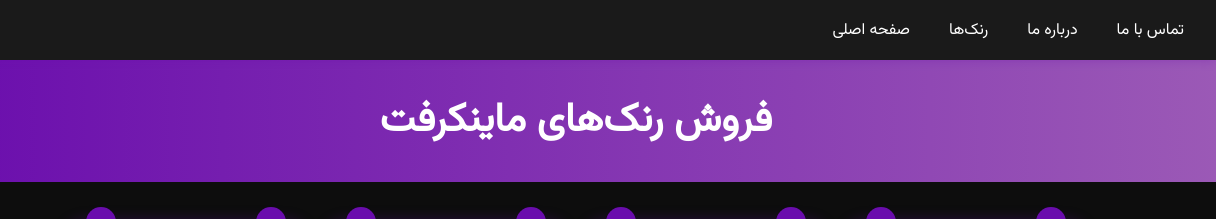
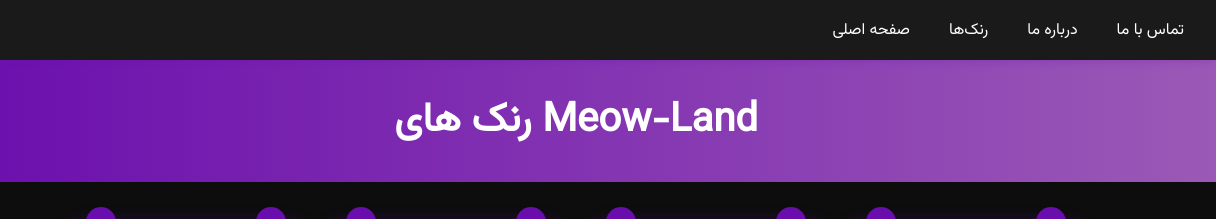
Before and after one commit to MeowLand1/MeowLand1.github.io, a plain HTML site: page ranks.html in a window 1280 px wide. Shown: the top 219 px of the page, 64-1280 px from the left. Drawn offline with Linux system fonts and the light colour scheme.

Commit message:
Update ranks.html

```diff
--- a/ranks.html
+++ b/ranks.html
@@ -137,7 +137,7 @@
   </nav>
 
   <header>
-    <h1>فروش رنک‌های ماینکرفت</h1>
+    <h1>رنک های  Meow-Land</h1>
   </header>
 
   <section class="rank-container">
```
